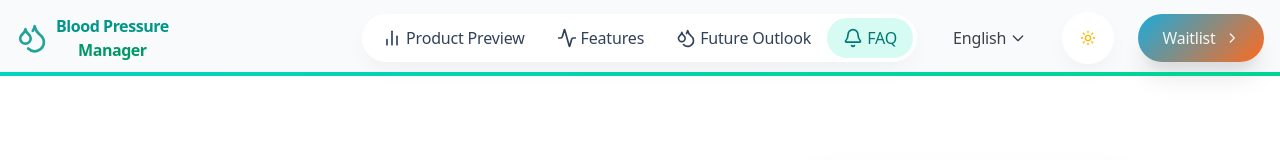
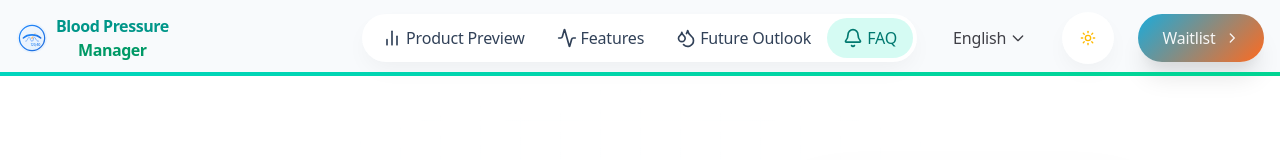
Before and after one commit to firstfu/blood-pressure-web, a Next.js app: page / in a window 1280 px wide. Shown: the top 160 px of the page. Built offline with nearby package versions, Linux system fonts and the light colour scheme; a web font is replaced by a local one.

Commit message:
更新：在 Navbar 組件中新增 Logo 圖片顯示
- 將 Logo 字體替換為圖片，提升視覺效果與品牌識別度。
- 調整 Logo 的大小與邊距，確保在不同螢幕尺寸下的顯示一致性。

```diff
--- a/app/components/Navbar.tsx
+++ b/app/components/Navbar.tsx
@@ -7,6 +7,7 @@
 
 import { useState, useEffect, useRef, useContext } from "react";
 import Link from "next/link";
+import Image from "next/image";
 import { Sheet, SheetContent, SheetTrigger, SheetTitle } from "@/components/ui/sheet";
 import { Button } from "@/components/ui/button";
 import { Menu, X, ChevronRight, Heart, Activity, Bell, BarChart2, Droplets } from "lucide-react";
@@ -113,7 +114,7 @@ export default function Navbar() {
                         repeatType: "reverse",
                       }}
                     >
-                      <Droplets className="h-7 w-7 md:h-8 md:w-8 mr-1 text-teal-600 dark:text-teal-400" />
+                      <Image src="/logo.svg" alt="血壓管家" width={32} height={32} className="mr-1" />
                     </motion.span>
                     {/* 確保客戶端和服務器渲染一致 */}
                     <div className={`flex ${locale === "en" ? "flex-col" : "flex-row"} items-center leading-tight whitespace-nowrap`}>
@@ -229,6 +230,7 @@ export default function Navbar() {
                       <span className="text-4xl font-bold">
                         {/* 確保客戶端和服務器渲染一致 */}
                         <div className={`flex ${locale === "en" ? "flex-col" : "flex-row"} items-center leading-tight whitespace-nowrap`}>
+                          <Image src="/logo.svg" alt="血壓管家" width={40} height={40} className="mr-2" />
                           {locale === "en" ? (
                             <>
                               <span className="text-teal-600 dark:text-teal-400">{dictionary?.共用?.應用名稱_上 || "Blood Pressure"}</span>
```
Also changed, not shown: public/logo.svg (added).
